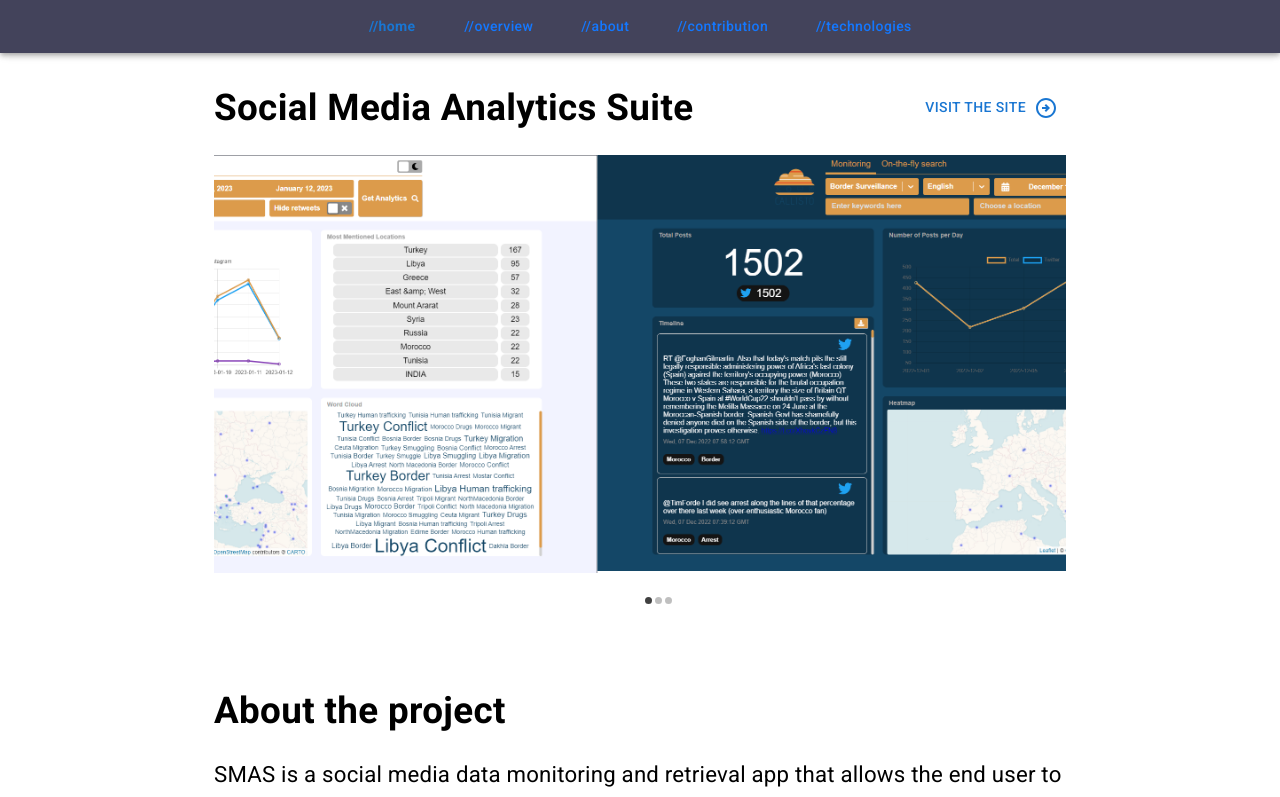
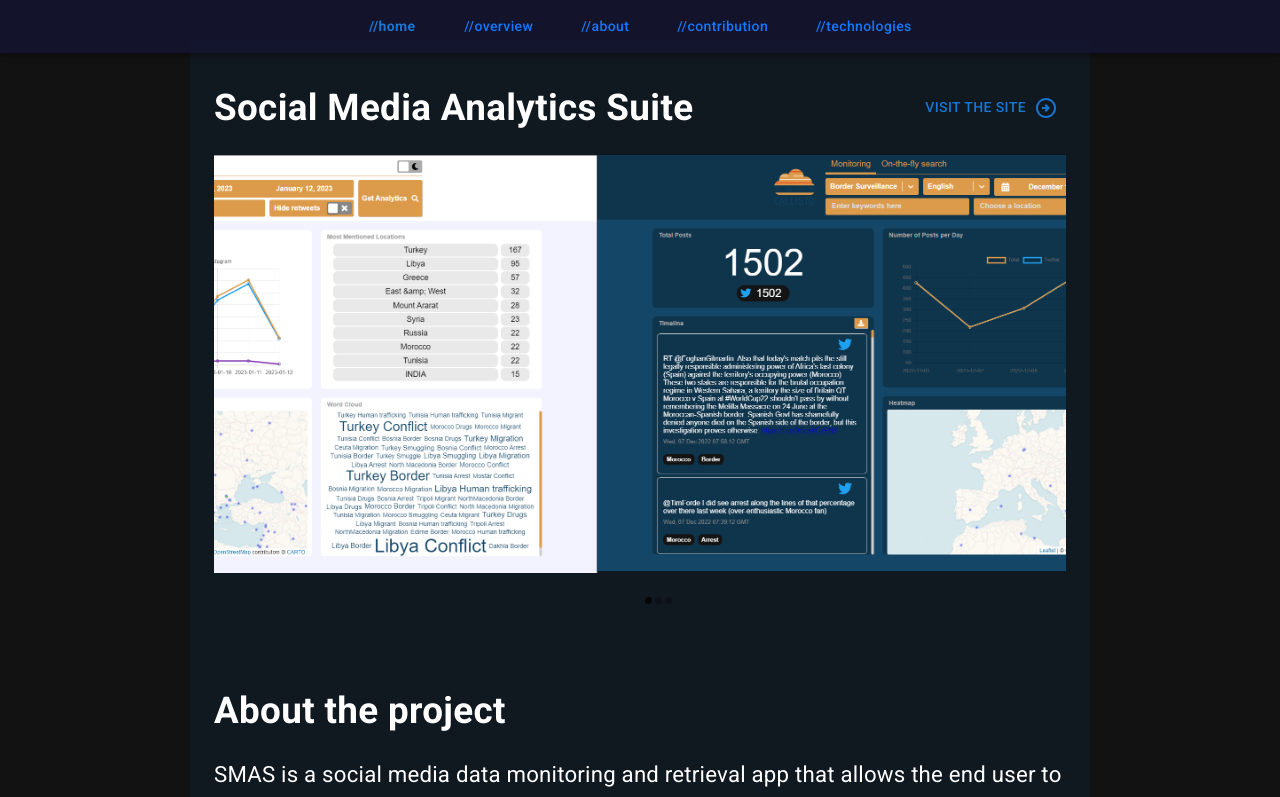
Before and after one commit to tasos12/personal-website, a Next.js app: page /smas in a window 1280 px wide. Shown: the top 797 px of the page. Built offline with nearby package versions, Linux system fonts and the light colour scheme.

Commit message:
Fix light theme showing dark fonts

```diff
--- a/pages/mse/index.js
+++ b/pages/mse/index.js
@@ -41,6 +41,7 @@ export default function Home() {
                     marginTop: "40px",
                     display: "flex",
                     flexDirection: "column",
+                    background: "#101820",
                 }}
             >
                 <section id="overview" style={sectionStyle}>
--- a/pages/smas/index.js
+++ b/pages/smas/index.js
@@ -44,17 +44,19 @@ export default function Home() {
                     marginTop: "40px",
                     display: "flex",
                     flexDirection: "column",
+                    background: "#101820",
                 }}
             >
                 <section id="overview" style={sectionStyle}>
                     <Typography
-                    style={{display: 'flex', justifyContent: 'space-between'}}
-                    className="header1-alt-text"
-                    component={"h2"}
+                        style={{
+                            display: "flex",
+                            justifyContent: "space-between",
+                        }}
+                        className="header1-alt-text"
+                        component={"h2"}
                     >
-                        <span>
-                            Social Media Analytics Suite
-                        </span>
+                        <span>Social Media Analytics Suite</span>
                         <Button
                             sx={{
                                 py: 1,
--- a/styles/globals.css
+++ b/styles/globals.css
@@ -1,5 +1,7 @@
 html,
 body {
+  color: white;
+  color-scheme: dark;
   padding: 0;
   margin: 0;
   font-family: -apple-system, BlinkMacSystemFont, Segoe UI, Roboto, Oxygen,
@@ -29,15 +31,6 @@ a {
 ::-webkit-scrollbar-thumb {
   background-color: white;
   border-radius: 5px;
-}
-
-@media (prefers-color-scheme: dark) {
-  html {
-    color-scheme: dark;
-  }
-  body {
-    background: #101820;
-  }
 }
 
 @media screen and (max-width: 800px) {
```
